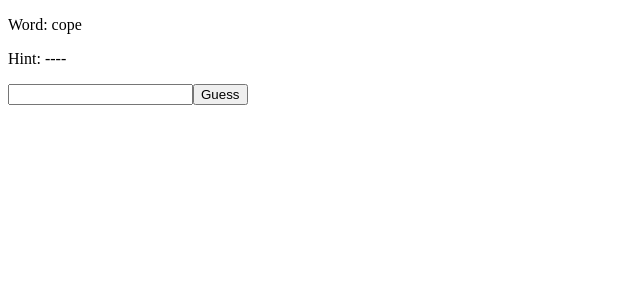
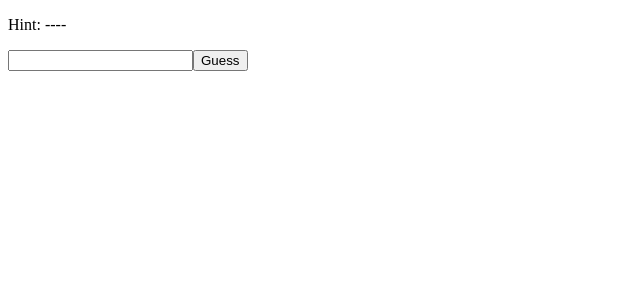
Before and after one commit to Cabidge/ng-hangman, an Angular app: page / in a window 1280 px wide. Shown: the top 300 px of the page, without its empty margins (0-640 px from the left). Built offline with nearby package versions, Linux system fonts and the light colour scheme.

Commit message:
Removed word display

```diff
--- a/src/app/hangman/hangman.component.html
+++ b/src/app/hangman/hangman.component.html
@@ -1,5 +1,4 @@
 <div *ngIf="word">
-  <p>Word: {{ word }}</p>
   <p>Hint: {{ hint() }}</p>
   <form (submit)="onSubmit($event)">
     <input type="text" [formControl]="guessControl" />
--- a/src/app/hangman/hangman.component.ts
+++ b/src/app/hangman/hangman.component.ts
@@ -42,6 +42,7 @@ export class HangmanComponent implements OnInit {
         this.word = words[~~(Math.random() * words.length)];
         this.correctChars = Array(this.word.length).fill(false);
         this.guessControl.addValidators(charOrWordLengthValidator(this.word));
+        console.log(this.word);
       });
   }
 
```
